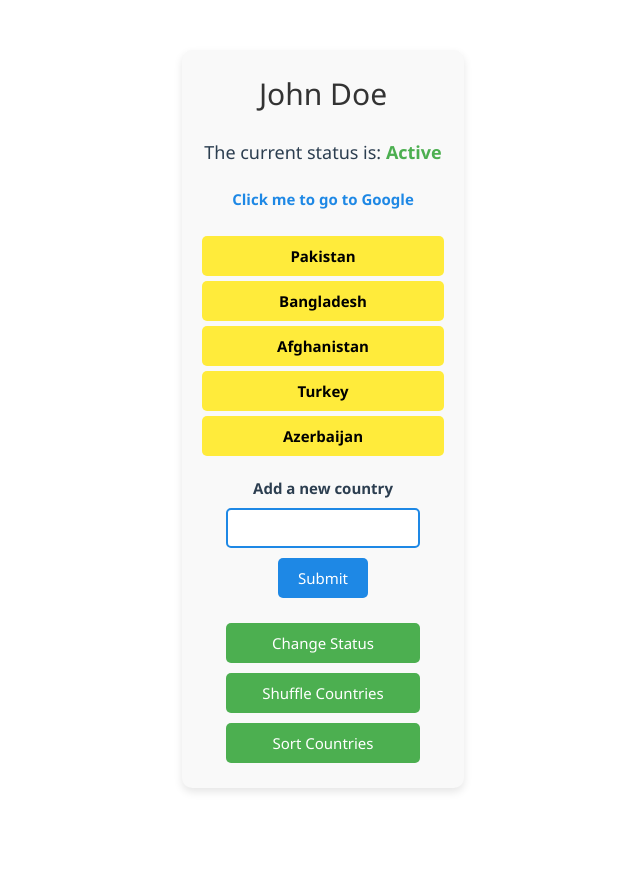
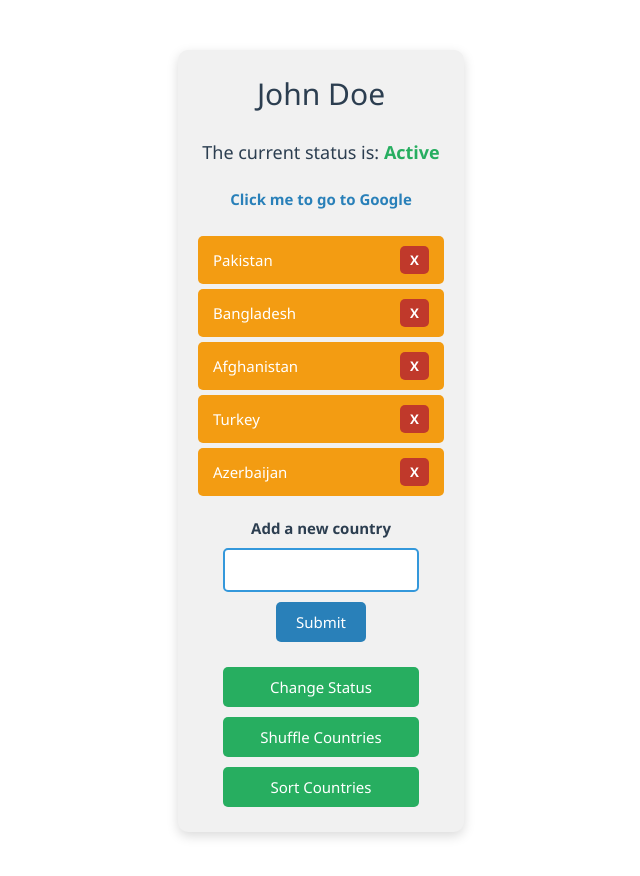
Before and after one commit to danish981/vuejs-crash-course-2024-traversy, a Vue app: page / in a window 1280 px wide. Shown: the top 876 px of the page, without its empty margins (176-816 px from the left). Before the commit the page ends 838 px from the top, so only its background shows below. Built offline with nearby package versions, Linux system fonts and the light colour scheme; no server answers.

Commit message:
Added a delete functionality to remove the country from the list

```diff
--- a/src/App.vue
+++ b/src/App.vue
@@ -1,4 +1,3 @@
-<!-- Vue Component with API Country Validation -->
 <script setup>
 import { ref, onMounted } from "vue";
 
@@ -18,7 +17,6 @@ const newCountry = ref("");
 const errorMessage = ref("");
 const validCountries = ref([]);
 
-// Function to validate and add a new country
 // Function to validate and add a new country
 const addNewCountry = () => {
   const isValidName = validateCountryName(newCountry.value);
@@ -42,6 +40,10 @@ const addNewCountry = () => {
   }
 };
 
+const deleteCountry = (index) => {
+  countries.value.splice(index, 1);
+};
+
 // Function to validate the country name (letters and spaces only)
 const validateCountryName = (country) => {
   const regex = /^[A-Za-z\s]+$/;
@@ -51,7 +53,9 @@ const validateCountryName = (country) => {
 // Fetch the list of valid countries on component mount
 onMounted(async () => {
   try {
-    const response = await fetch("https://restcountries.com/v3.1/all?fields=name");
+    const response = await fetch(
+      "https://restcountries.com/v3.1/all?fields=name"
+    );
     const data = await response.json();
     validCountries.value = data.map((country) => country.name.common);
   } catch (error) {
@@ -90,7 +94,10 @@ const sortCountries = () => {
     <a class="google-link" :href="link" target="_blank">Click me to go to Google</a>
 
     <ul class="countries-list">
-      <li v-for="country in countries" :key="country">{{ country }}</li>
+      <li v-for="(country, index) in countries" :key="country" class="country-item">
+        <span>{{ country }}</span>
+        <button @click="deleteCountry(index)" class="delete-button">X</button>
+      </li>
     </ul>
 
     <form @submit.prevent="addNewCountry" class="country-form">
@@ -122,8 +129,8 @@ const sortCountries = () => {
   max-width: 600px;
   margin: 50px auto;
   padding: 20px;
-  background: #f9f9f9;
-  box-shadow: 0 4px 8px rgba(0, 0, 0, 0.1);
+  background: #f1f1f1;
+  box-shadow: 0 4px 12px rgba(0, 0, 0, 0.15);
   border-radius: 10px;
   text-align: center;
 }
@@ -132,7 +139,7 @@ const sortCountries = () => {
 h2 {
   font-size: 2em;
   margin-bottom: 20px;
-  color: #333;
+  color: #2c3e50;
 }
 
 /* Status Styling */
@@ -142,12 +149,12 @@ h2 {
 }
 
 .status span.Active {
-  color: #4caf50;
+  color: #27ae60;
   font-weight: bold;
 }
 
 .status span.Inactive {
-  color: #f44336;
+  color: #e74c3c;
   font-weight: bold;
 }
 
@@ -155,34 +162,54 @@ h2 {
 .google-link {
   display: inline-block;
   margin-bottom: 20px;
-  color: #1e88e5;
+  color: #2980b9;
   text-decoration: none;
   font-weight: bold;
   transition: color 0.3s;
 }
 
 .google-link:hover {
-  color: #0d47a1;
+  color: #1b4f72;
 }
 
 /* Country List Styling */
 .countries-list {
   list-style: none;
   margin-bottom: 20px;
+  padding: 0;
 }
 
-.countries-list li {
-  background: #ffeb3b;
-  padding: 8px;
-  color : black !important;
-  font-weight : bold;
+.country-item {
+  display: flex;
+  justify-content: space-between;
+  align-items: center;
+  background: #f39c12;
+  padding: 10px 15px;
+  color: #fff;
+  font-weight: bold;
   margin: 5px 0;
   border-radius: 5px;
-  transition: transform 0.3s;
+  transition: transform 0.3s, background 0.3s;
 }
 
-.countries-list li:hover {
+.country-item:hover {
   transform: scale(1.05);
+  background: #e67e22;
+}
+
+.delete-button {
+  background: #c0392b;
+  border: none;
+  color: #fff;
+  padding: 5px 10px;
+  font-weight: bold;
+  border-radius: 5px;
+  cursor: pointer;
+  transition: background 0.3s;
+}
+
+.delete-button:hover {
+  background: #a93226;
 }
 
 /* Form Styling */
@@ -199,32 +226,38 @@ h2 {
 }
 
 .country-form input {
-  padding: 8px;
-  border: 2px solid #1e88e5;
+  padding: 10px;
+  border: 2px solid #3498db;
   border-radius: 5px;
   margin-bottom: 10px;
   width: 80%;
   font-size: 1em;
+  outline: none;
+}
+
+.country-form input:focus {
+  border-color: #1abc9c;
 }
 
 .country-form button {
   padding: 10px 20px;
   border: none;
-  background: #1e88e5;
+  background: #2980b9;
   color: white;
   font-size: 1em;
   cursor: pointer;
   border-radius: 5px;
-  transition: background 0.3s;
+  transition: background 0.3s, transform 0.3s;
 }
 
 .country-form button:hover {
-  background: #1565c0;
+  background: #1b4f72;
+  transform: scale(1.05);
 }
 
 /* Error Message Styling */
 .error-message {
-  color: #f44336;
+  color: #e74c3c;
   margin-top: 10px;
   font-weight: bold;
 }
@@ -240,16 +273,17 @@ h2 {
   padding: 10px 20px;
   margin: 5px 0;
   border: none;
-  background: #4caf50;
+  background: #27ae60;
   color: white;
   font-size: 1em;
   cursor: pointer;
   border-radius: 5px;
-  transition: background 0.3s;
+  transition: background 0.3s, transform 0.3s;
   width: 80%;
 }
 
 .buttons button:hover {
-  background: #388e3c;
+  background: #1d8348;
+  transform: scale(1.05);
 }
 </style>
```
